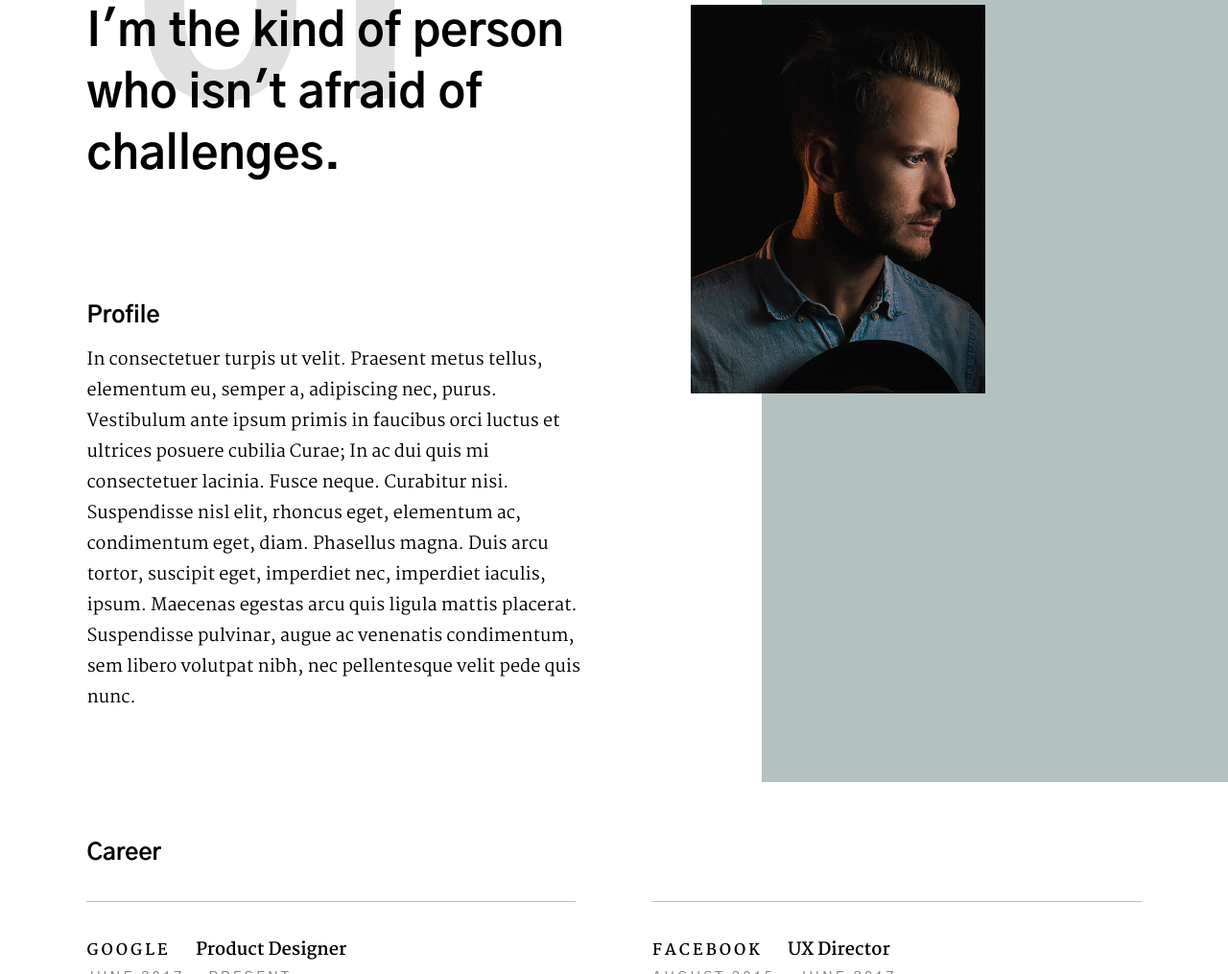
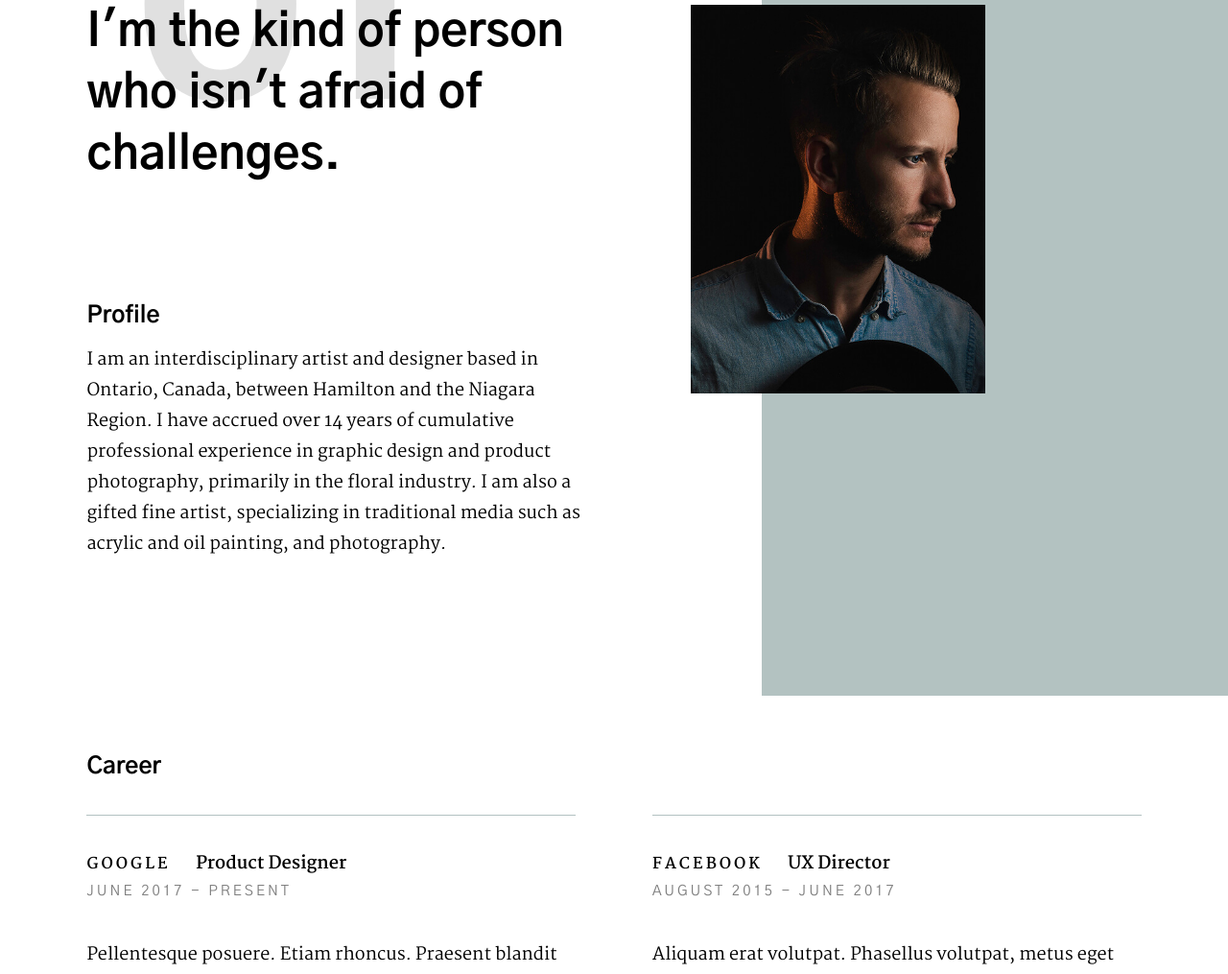
Before and after one commit to rvangurp/portfolio, a plain HTML site: page index.html in a window 1280 px wide. Shown: the part 1175-2190 px from the top of the page at 96% size. Drawn offline with nearby package versions, Linux system fonts and the light colour scheme.

Commit message:
Update index.html

```diff
--- a/index.html
+++ b/index.html
@@ -141,12 +141,9 @@
                     <h3 data-aos="fade-up">Profile</h3>
 
                     <p data-aos="fade-up">
-                    In consectetuer turpis ut velit. Praesent metus tellus, elementum eu, semper a, adipiscing nec, purus.
-                    Vestibulum ante ipsum primis in faucibus orci luctus et ultrices posuere cubilia Curae; In ac dui quis
-                    mi consectetuer lacinia. Fusce neque. Curabitur nisi. Suspendisse nisl elit, rhoncus eget, elementum ac,
-                    condimentum eget, diam. Phasellus magna. Duis arcu tortor, suscipit eget, imperdiet nec, imperdiet iaculis,
-                    ipsum. Maecenas egestas arcu quis ligula mattis placerat. Suspendisse pulvinar, augue ac venenatis condimentum,
-                    sem libero volutpat nibh, nec pellentesque velit pede quis nunc.
+                    I am an interdisciplinary artist and designer based in Ontario, Canada, between Hamilton and the Niagara Region.
+                    I have accrued over 14 years of cumulative professional experience in graphic design and product photography, primarily in the floral industry.
+                    I am also a gifted fine artist, specializing in traditional media such as acrylic and oil painting, and photography.
                     </p>
 
                 </div>
```
